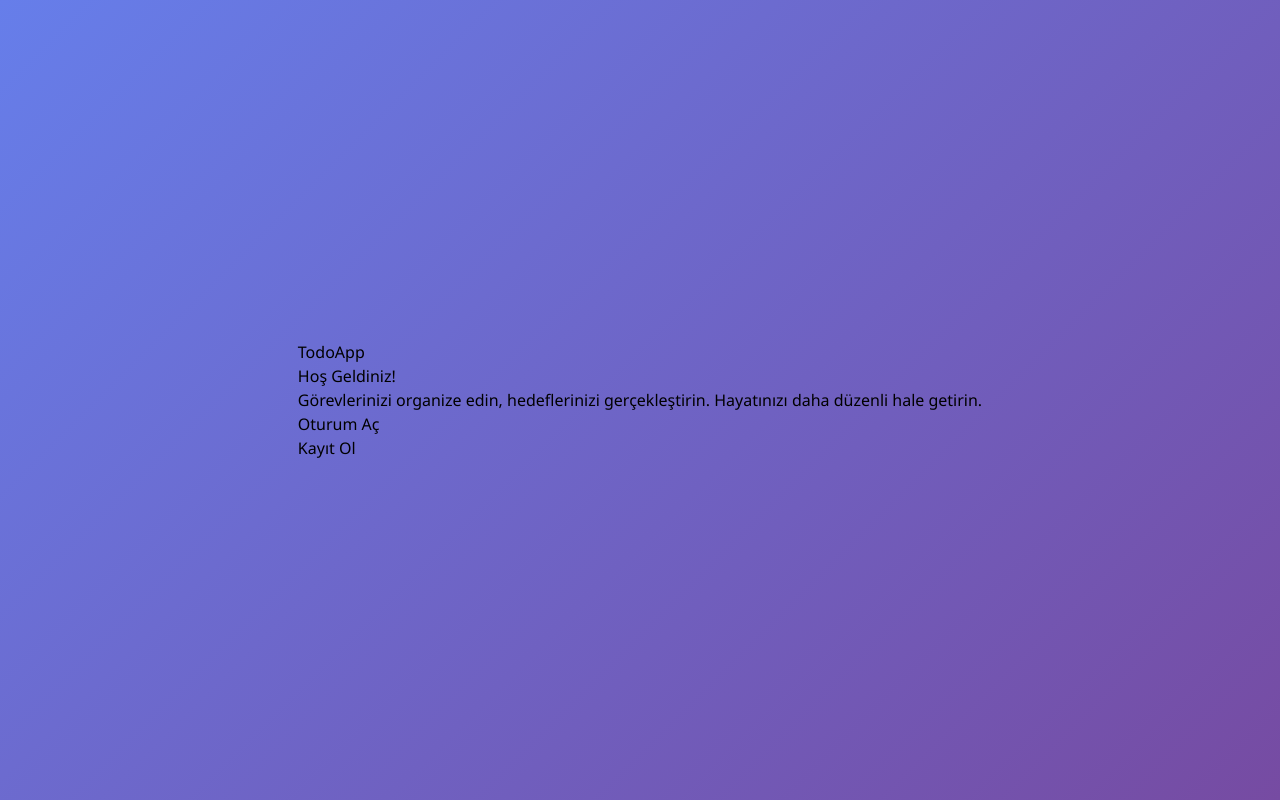
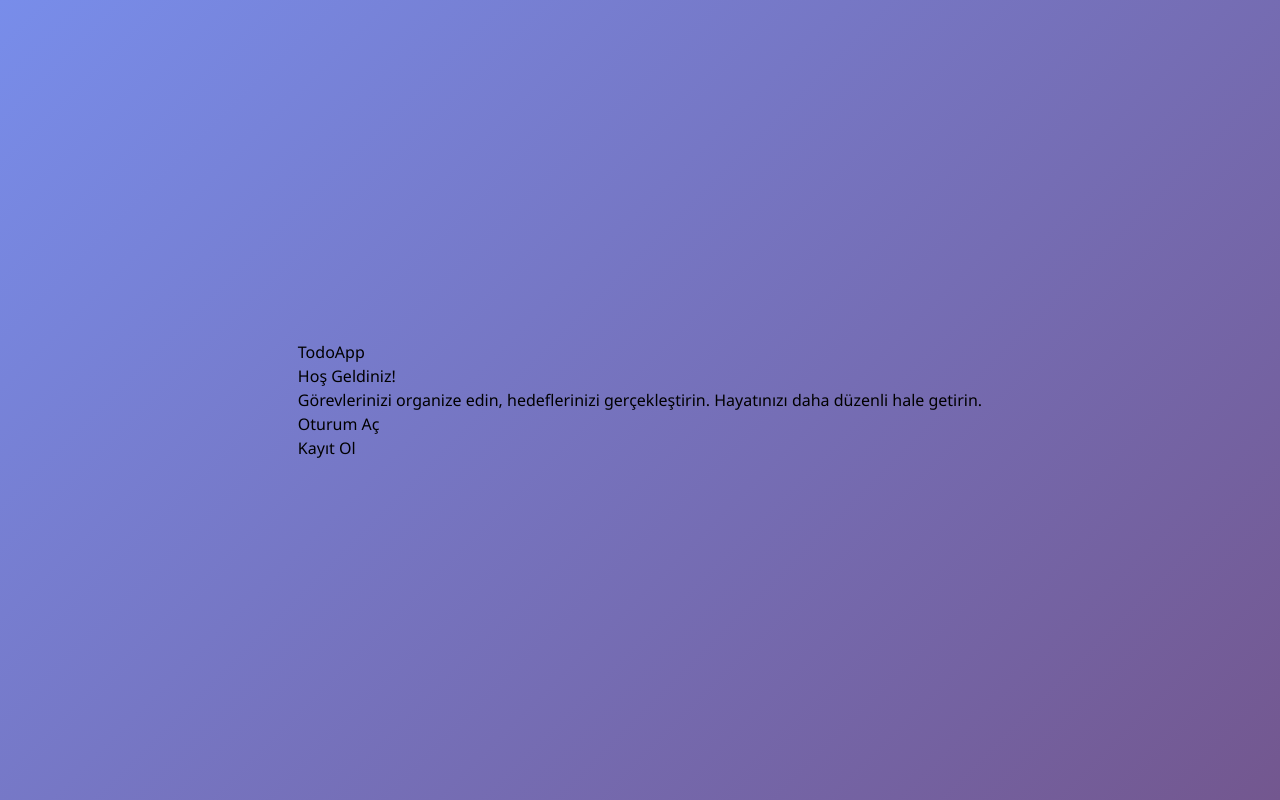
Before and after one commit to Furkannalbayrak/fullstack-projects, a React (Vite) app in the folder auth-todo-app/frontend/: page /#/ in a window 1280 px wide. Built offline with nearby package versions, Linux system fonts and the light colour scheme.

Commit message:
body background color degistirildi

```diff
--- a/auth-todo-app/frontend/src/index.css
+++ b/auth-todo-app/frontend/src/index.css
@@ -4,7 +4,7 @@
 
 body {
     font-family: 'Segoe UI', Tahoma, Geneva, Verdana, sans-serif;
-    background: linear-gradient(135deg, #667eea 0%, #764ba2 100%);
+    background: linear-gradient(135deg, #788dea 0%, #73578f 100%);
     min-height: 100vh;
     display: flex;
     align-items: center;
```
